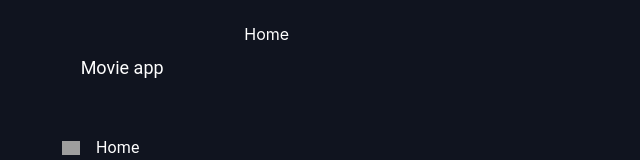
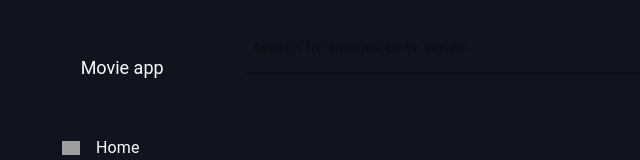
Before and after one commit to 34ERAT/movie_app, a React (Create React App) app: page / in a window 1280 px wide. Shown: the top 160 px of the page, without its empty margins (0-640 px from the left). Built offline with nearby package versions, Linux system fonts and the light colour scheme; grey boxes are pictures that could not be loaded.

Commit message:
add  search input

```diff
--- a/src/pages/home/index.tsx
+++ b/src/pages/home/index.tsx
@@ -1,10 +1,28 @@
-
+import { Box, InputBase, Paper, TextField } from "@mui/material";
 import React from "react";
 import Layout from "../../Layout";
 const Home = () => {
   return (
     <Layout>
-      Home
+      <Box>
+        <Paper
+          component="form"
+          sx={{
+            display: "flex",
+            alignItems: "center",
+            borderRadius: "default",
+            p: 1,
+            backgroundColor: "#10141f",
+            border: "none",
+          }}
+        >
+          <InputBase
+            placeholder="search for movies or tv series"
+            // inputProps={{ "aria-label": "enter text" }}
+            sx={{ width: "100%", }}
+          ></InputBase>
+        </Paper>
+      </Box>
     </Layout>
   );
 };
```
